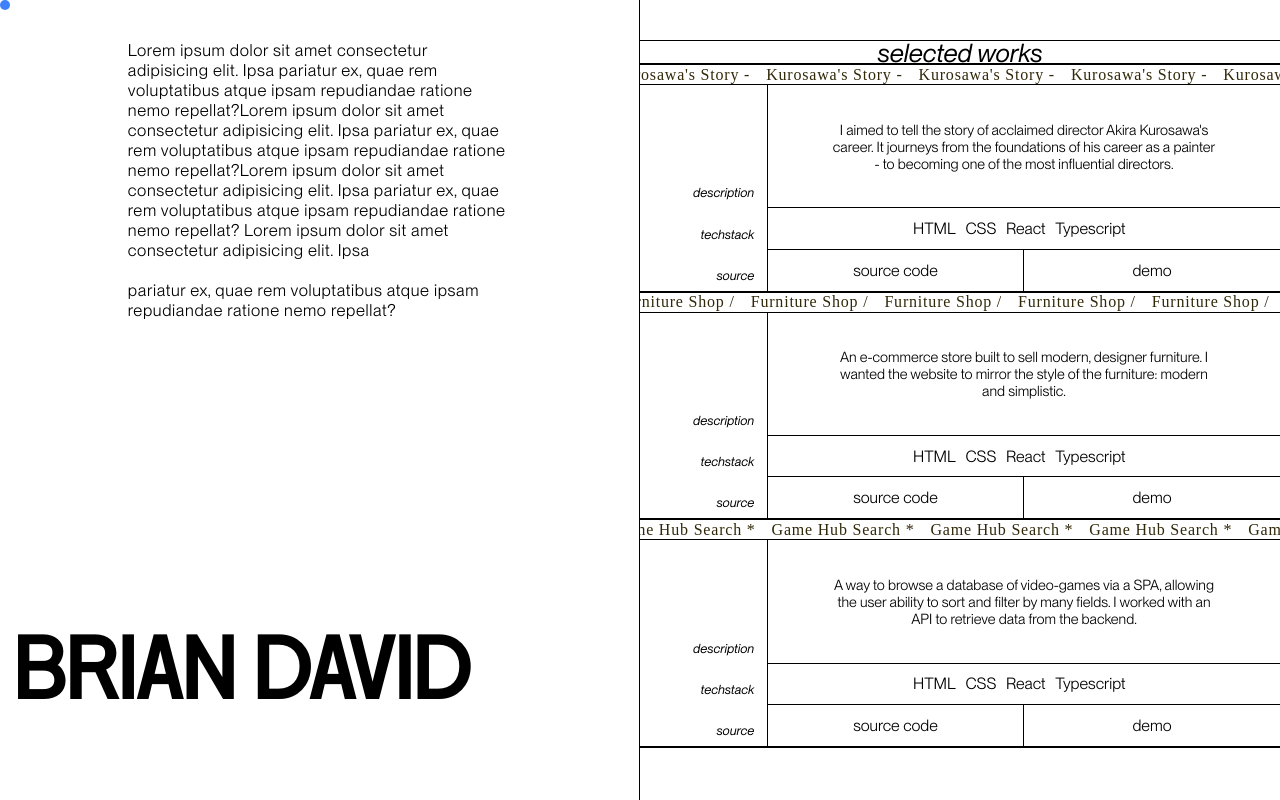
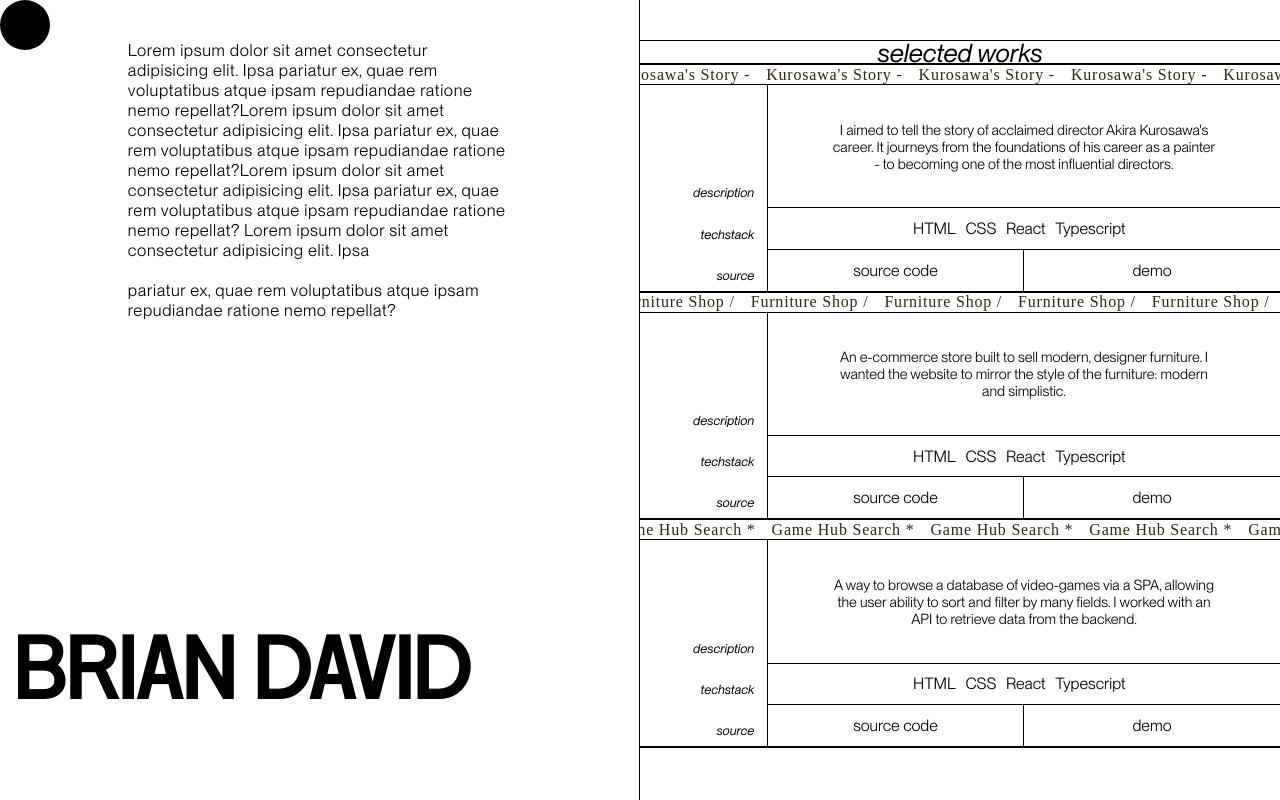
Before and after one commit to brian-david4/brian-portfolio-website, a React (Vite) app in the folder portfolio-website/: page / in a window 1280 px wide. Built offline with nearby package versions, Linux system fonts and the light colour scheme; a web font is replaced by a local one.

Commit message:
Create ProjectVisitTrail

```diff
--- a/portfolio-website/src/App.tsx
+++ b/portfolio-website/src/App.tsx
@@ -1,11 +1,9 @@
-import { useEffect, useState } from "react";
 import { Route, Routes, useLocation } from "react-router-dom";
 
 // components
-import Header from "./components/Header/Header";
-import MouseTrail from "./components/MouseTrail/MouseTrail";
+
 // pages
-import Home from "./pages/Home/Home";
+// import Home from "./pages/Home/Home";
 import About from "./pages/About/About";
 import NotFound from "./pages/NotFound/NotFound";
 import Home2 from "./pages/Home2/Home2";
@@ -13,26 +11,24 @@ import Home2 from "./pages/Home2/Home2";
 function App() {
   const location = useLocation();
 
-  const { pathname } = location;
-  const [on404Page, setOn404Page] = useState(false);
+  // const { pathname } = location;
 
-  const paths = ["/", "/contact", "/about", "/projects"];
+  // const paths = ["/", "/contact", "/about", "/projects"];
 
   // checking for 404page
-  useEffect(() => {
-    if (!paths.includes(pathname)) {
-      setOn404Page(true);
-    } else {
-      setOn404Page(false);
-    }
-  }, [pathname]);
+  // useEffect(() => {
+  //   if (!paths.includes(pathname)) {
+  //     setOn404Page(true);
+  //   } else {
+  //     setOn404Page(false);
+  //   }
+  // }, [pathname]);
 
   // check footer hover on homepage
-  const [footerHovered, setFooterHovered] = useState(false);
 
   return (
     <>
-      <MouseTrail footerHovered={footerHovered} on404Page={on404Page} />
+      {/* <MouseTrail footerHovered={footerHovered} on404Page={on404Page} /> */}
       {/* <Header on404Page={on404Page} /> */}
       <Routes location={location} key={location.pathname}>
         <Route
--- /dev/null
+++ b/portfolio-website/src/components/ProjectVisitTrail/ProjectVisitTrail.tsx
@@ -0,0 +1,16 @@
+import { MotionValue, motion } from "framer-motion";
+import styles from "./projVT.module.css";
+
+interface ProjectVisitTrailProps {
+  mouse: { x: MotionValue<number>; y: MotionValue<number> };
+}
+
+const ProjectVisitTrail = ({ mouse }: ProjectVisitTrailProps) => {
+  return (
+    <>
+      <motion.div style={{ x: mouse.x, y: mouse.y }} className={styles.trail} />
+    </>
+  );
+};
+
+export default ProjectVisitTrail;
--- /dev/null
+++ b/portfolio-website/src/components/ProjectVisitTrail/projVT.module.css
@@ -0,0 +1,10 @@
+.trail {
+  position: fixed;
+  aspect-ratio: 1/1;
+  height: 50px;
+  border-radius: 50%;
+  background-color: black;
+  transform: translate(-50% -50%);
+  z-index: 50;
+  pointer-events: none;
+}
--- a/portfolio-website/src/pages/Home2/Home2.tsx
+++ b/portfolio-website/src/pages/Home2/Home2.tsx
@@ -1,10 +1,30 @@
 import HomeProject from "../../components/HomeProject/HomeProject";
 import styles from "./home.module.css";
 import { projects } from "../../data";
+import { useSpring } from "framer-motion";
+import ProjectVisitTrail from "../../components/ProjectVisitTrail/ProjectVisitTrail";
 
 const Home2 = () => {
+  const springSettings = {
+    stiffness: 150,
+    damping: 40,
+    mass: 0.5,
+  };
+  const mouse = {
+    x: useSpring(0, springSettings),
+    y: useSpring(0, springSettings),
+  };
+
+  const handleMouseMove = (e: React.MouseEvent) => {
+    const { clientX, clientY } = e;
+    const targetX = clientX - 25;
+    const targetY = clientY - 25;
+    mouse.x.set(targetX);
+    mouse.y.set(targetY);
+  };
   return (
-    <main className={styles.page}>
+    <main onMouseMove={handleMouseMove} className={styles.page}>
+      <ProjectVisitTrail mouse={mouse} />
       <div className={styles.pageOne}>
         <section className={styles.sectionLeft}>
           <h2 className={styles.nameTitle}>BRIAN DAVID</h2>
```
